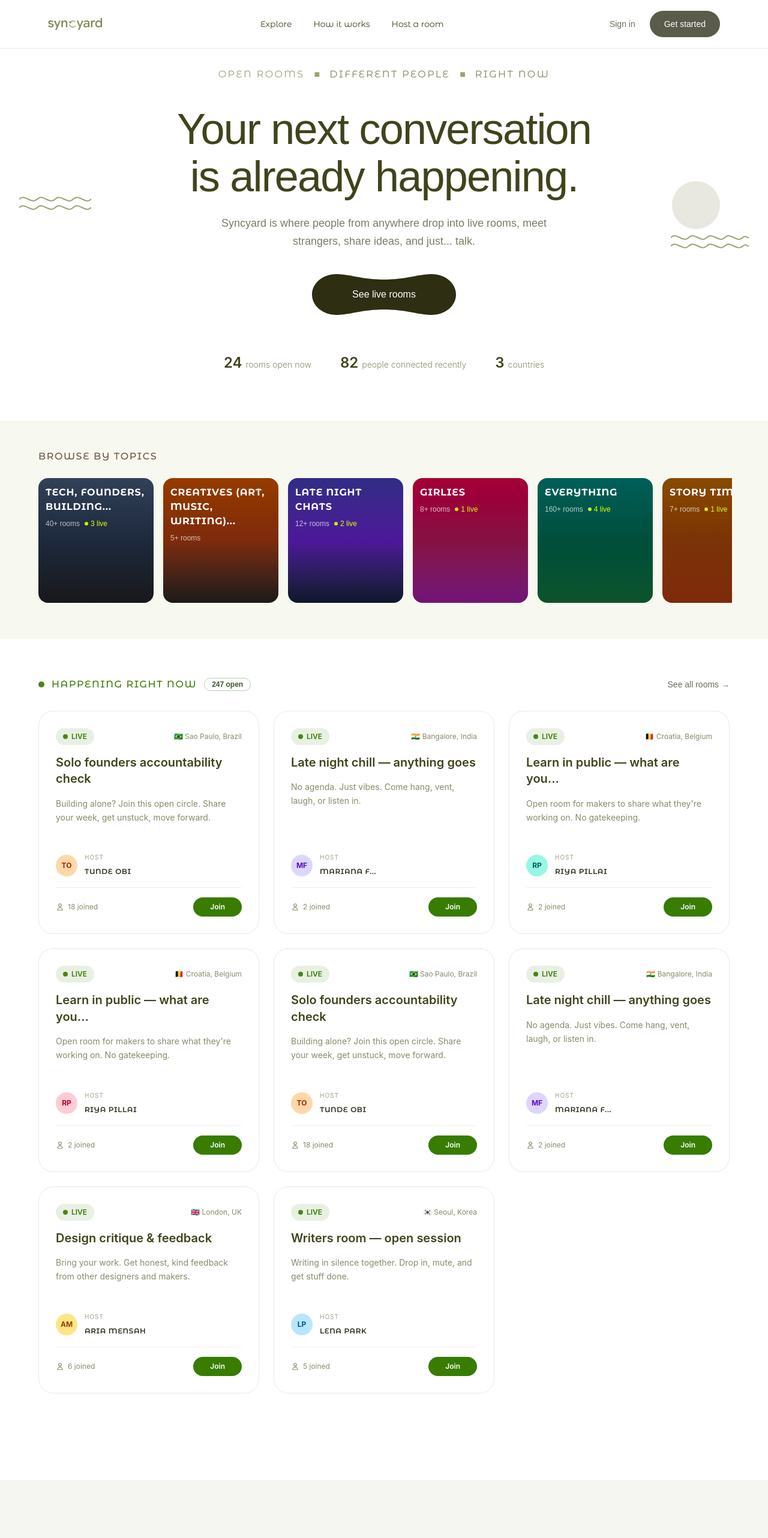
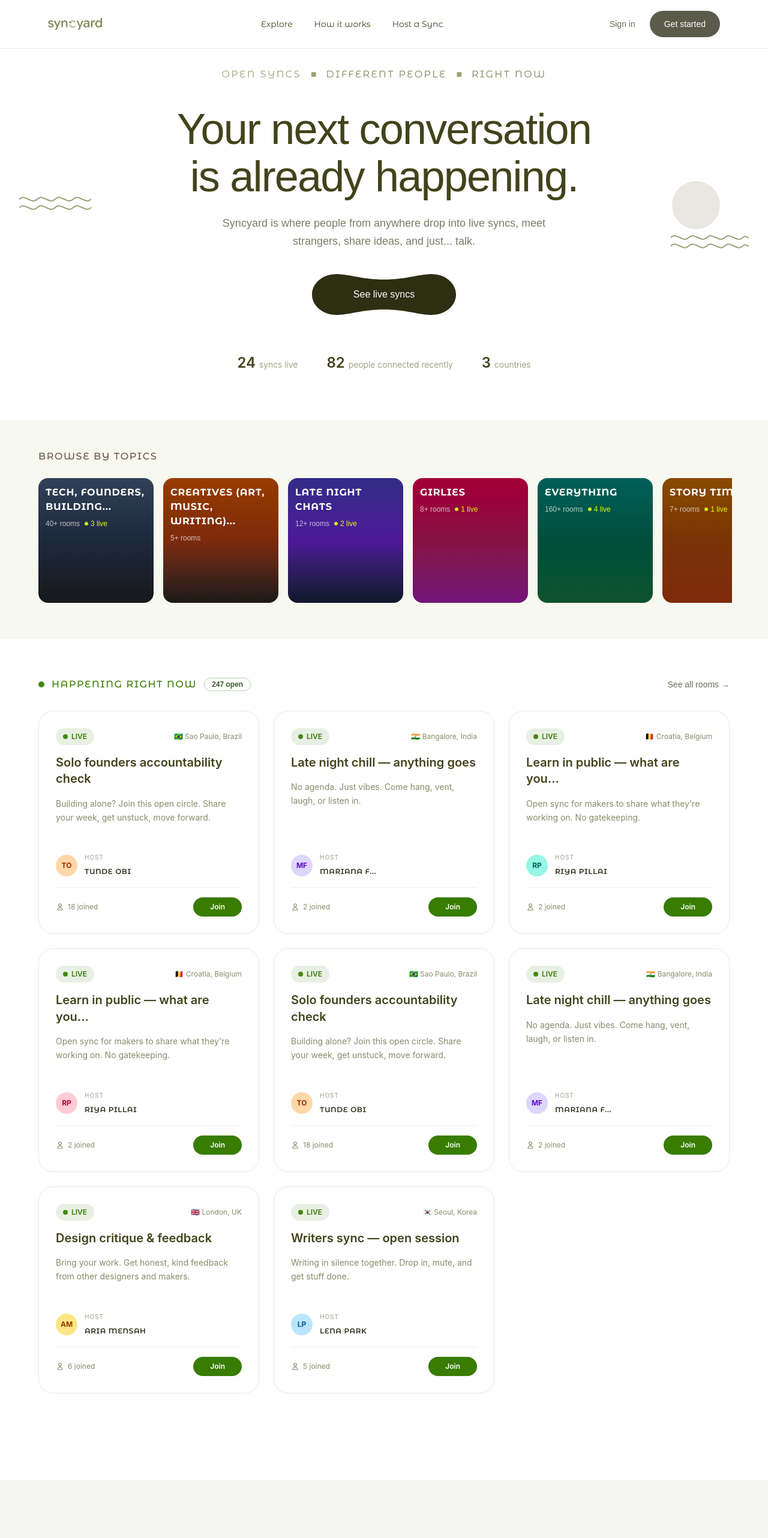
Before and after one commit to Jeyvers/syncyard, a Vue app: page / in a window 1280 px wide. Shown: the top 2564 px of the page at 60% size. Built offline with nearby package versions, Linux system fonts and the light colour scheme; a web font is replaced by a local one.

Commit message:
changed rooms to syncs

```diff
--- a/src/components/auth/AuthModal.vue
+++ b/src/components/auth/AuthModal.vue
@@ -102,7 +102,7 @@ const guestError = ref('')
 
 const guestButtonLabel = computed(() => {
   const redirect = route.query.redirect as string | undefined
-  if (redirect?.includes('/workspace/')) return 'Join room'
+  if (redirect?.includes('/workspace/')) return 'Join Sync'
   return 'Continue as guest'
 })
 
@@ -351,14 +351,14 @@ const inputCls = 'w-full border border-gray-200 rounded-2xl px-5 py-3.5 text-sm
             <!-- ── GUEST ── -->
             <template v-else>
               <h2 class="font-display text-3xl font-medium text-[#A5AC74] mb-2 text-center">Just browsing?</h2>
-              <p class="text-sm text-gray-500 mb-8 text-center">Pick a name and jump straight into any open room. No account needed.</p>
+              <p class="text-sm text-gray-500 mb-8 text-center">Pick a name and jump straight into any live sync. No account needed.</p>
 
               <input v-model="guestName" type="text" placeholder="What should we call you?"
                 :class="inputCls + ' mb-5'"
                 @keydown.enter="handleGuest" />
 
               <ul class="space-y-2 mb-5">
-                <li v-for="item in ['Browse and join any live room', 'Watch and listen in any open room', 'No email or password required']" :key="item"
+                <li v-for="item in ['Browse and join any live sync', 'Watch and listen in any open sync', 'No email or password required']" :key="item"
                   class="flex items-center gap-3 text-sm text-[#4a4a2a]">
                   <span class="h-5 w-5 rounded-full bg-[#dde8c8] flex items-center justify-center shrink-0">
                     <svg class="h-3 w-3 text-[#5a6e2a]" fill="none" viewBox="0 0 24 24" stroke="currentColor">
--- a/src/components/dashboard/DashboardContent.vue
+++ b/src/components/dashboard/DashboardContent.vue
@@ -89,7 +89,7 @@ const liveRooms = [
   },
   {
     title: 'Learn in public — what are you...',
-    description: "Open room for makers to share what they're working on. No gatekeeping.",
+    description: "Open sync for makers to share what they're working on. No gatekeeping.",
     creator: 'Riya Pillai',
     flag: '🇧🇪',
     location: 'Croatia, Belgium',
@@ -97,7 +97,7 @@ const liveRooms = [
   },
   {
     title: 'Learn in public — what are you...',
-    description: "Open room for makers to share what they're working on. No gatekeeping.",
+    description: "Open sync for makers to share what they're working on. No gatekeeping.",
     creator: 'Riya Pillai',
     flag: '🇧🇪',
     location: 'Croatia, Belgium',
@@ -122,7 +122,7 @@ const liveRooms = [
   },
   {
     title: 'Learn in public — what are you...',
-    description: "Open room for makers to share what they're working on. No gatekeeping.",
+    description: "Open sync for makers to share what they're working on. No gatekeeping.",
     creator: 'Riya Pillai',
     flag: '🇧🇪',
     location: 'Croatia, Belgium',
@@ -130,7 +130,7 @@ const liveRooms = [
   },
   {
     title: 'Learn in public — what are you...',
-    description: "Open room for makers to share what they're working on. No gatekeeping.",
+    description: "Open sync for makers to share what they're working on. No gatekeeping.",
     creator: 'Riya Pillai',
     flag: '🇧🇪',
     location: 'Croatia, Belgium',
@@ -206,7 +206,7 @@ function roomInitials(name: string) {
               class="inline-flex items-center gap-2 bg-[#2d4a1e] hover:bg-forest text-white text-sm font-semibold px-6 py-3 rounded-full transition-colors shrink-0"
               @click="emit('start-room')"
             >
-              Start a room
+              Start a Sync
             </button>
             <div
               class="flex items-center gap-2 border border-[#e0e0d4] bg-white rounded-full px-4 py-3 w-64"
@@ -249,7 +249,7 @@ function roomInitials(name: string) {
             <div class="flex items-center justify-around mt-4 py-3 border-y border-[#c8d8b0]">
               <div class="text-center">
                 <p class="text-base font-bold text-[#2d2d1a]">7</p>
-                <p class="text-[9px] text-[#9a9a82] uppercase tracking-wider">Rooms</p>
+                <p class="text-[9px] text-[#9a9a82] uppercase tracking-wider">Syncs</p>
               </div>
               <div class="text-center">
                 <p class="text-base font-bold text-[#2d2d1a]">43</p>
--- a/src/components/home/HappeningNow.vue
+++ b/src/components/home/HappeningNow.vue
@@ -35,7 +35,7 @@ const rooms = [
   },
   {
     title: 'Learn in public — what are you...',
-    description: "Open room for makers to share what they're working on. No gatekeeping.",
+    description: "Open sync for makers to share what they're working on. No gatekeeping.",
     creator: 'Riya Pillai',
     flag: '🇧🇪',
     location: 'Croatia, Belgium',
@@ -43,7 +43,7 @@ const rooms = [
   },
   {
     title: 'Learn in public — what are you...',
-    description: "Open room for makers to share what they're working on. No gatekeeping.",
+    description: "Open sync for makers to share what they're working on. No gatekeeping.",
     creator: 'Riya Pillai',
     flag: '🇧🇪',
     location: 'Croatia, Belgium',
@@ -75,7 +75,7 @@ const rooms = [
     joined: 6,
   },
   {
-    title: 'Writers room — open session',
+    title: 'Writers sync — open session',
     description: 'Writing in silence together. Drop in, mute, and get stuff done.',
     creator: 'Lena Park',
     flag: '🇰🇷',
--- a/src/components/home/HeroSection.vue
+++ b/src/components/home/HeroSection.vue
@@ -53,7 +53,7 @@ import { RouterLink } from 'vue-router'
     <div class="relative max-w-3xl mx-auto text-center">
       <!-- Pills row -->
       <div class="flex items-center justify-center gap-4 mb-10 flex-wrap">
-        <span class="font-display tracking-[0.15em] text-sage-400 uppercase"> Open Rooms </span>
+        <span class="font-display tracking-[0.15em] text-sage-400 uppercase"> Open Syncs </span>
         <span class="text-sage-400 font-bold">■</span>
         <span class="font-display tracking-[0.15em] text-sage-500 uppercase">
           Different People
@@ -69,7 +69,7 @@ import { RouterLink } from 'vue-router'
 
       <!-- Subtext -->
       <p class="text-olive-500 text-base sm:text-lg max-w-xl mx-auto mb-10 leading-relaxed">
-        Syncyard is where people from anywhere drop into live rooms, meet strangers, share ideas,
+        Syncyard is where people from anywhere drop into live syncs, meet strangers, share ideas,
         and just... talk.
       </p>
 
@@ -78,14 +78,14 @@ import { RouterLink } from 'vue-router'
         href="#live-rooms"
         class="font-body inline-flex items-center justify-center bg-olive-dark text-white font-medium px-12 py-5 rounded-blob shadow-lg hover:scale-105 transition-transform duration-200"
       >
-        See live rooms
+        See live syncs
       </a>
 
       <!-- Stats -->
       <div class="mt-16 flex items-center justify-center gap-8 sm:gap-12 flex-wrap font-sans">
         <div>
           <span class="text-2xl font-semibold text-olive">24</span>
-          <span class="ml-1.5 text-sm font-light text-muted">rooms open now</span>
+          <span class="ml-1.5 text-sm font-light text-muted">syncs live</span>
         </div>
         <div>
           <span class="text-2xl font-semibold text-olive">82</span>
--- a/src/components/home/HomeFooter.vue
+++ b/src/components/home/HomeFooter.vue
@@ -32,7 +32,7 @@
               class="inline-flex items-center gap-2 border border-earth-50/40 hover:border-earth-50 text-earth-50 text-sm font-medium px-4 py-2 rounded-full transition-colors"
             >
               <span class="h-2 w-2 rounded-full bg-green-400 shrink-0" />
-              Start a room now
+              Start a Sync now
             </RouterLink>
           </div>
 
@@ -44,7 +44,7 @@
                 <RouterLink
                   to="/discover"
                   class="text-sm text-sage-100 hover:text-white transition-colors"
-                  >Browse rooms</RouterLink
+                  >Browse syncs</RouterLink
                 >
               </li>
               <li>
@@ -98,7 +98,7 @@
                 <RouterLink
                   to="/signup"
                   class="text-sm text-sage-100 hover:text-white transition-colors"
-                  >Host a room</RouterLink
+                  >Host a Sync</RouterLink
                 >
               </li>
               <li>
@@ -130,7 +130,7 @@
               </li>
               <li>
                 <a href="#" class="text-sm text-sage-100 hover:text-white transition-colors"
-                  >Report a room</a
+                  >Report a Sync</a
                 >
               </li>
               <li>
--- a/src/components/home/HomeNavbar.vue
+++ b/src/components/home/HomeNavbar.vue
@@ -109,7 +109,7 @@ onUnmounted(() => {
           class="px-4 py-1.5 font-display text-sm text-[#41431B] hover:text-[#2d2d1a] transition-colors"
           @click="emit('start-room')"
         >
-          Host a room
+          Host a Sync
         </button>
       </nav>
 
@@ -280,7 +280,7 @@ onUnmounted(() => {
           class="block w-full text-left px-3 py-2.5 text-sm text-[#6b6b5a] hover:text-[#2d2d1a] rounded-lg transition-colors"
           @click="mobileHostRoom"
         >
-          Host a room
+          Host a Sync
         </button>
 
         <div class="pt-3 border-t border-[#e8e8e0] flex flex-col gap-2">
--- a/src/components/room/ParticipantTile.vue
+++ b/src/components/room/ParticipantTile.vue
@@ -89,7 +89,7 @@ function initials(name: string) {
       autoplay
       playsinline
       :muted="isLocal"
-      class="absolute inset-0 w-full h-full object-cover"
+      :class="['absolute inset-0 w-full h-full object-cover', isLocal ? 'scale-x-[-1]' : '']"
     />
 
     <!-- Avatar fallback (camera off) -->
--- a/src/components/room/RoomView.vue
+++ b/src/components/room/RoomView.vue
@@ -29,7 +29,7 @@ const gridClass = computed(() => {
     <div v-if="isConnecting" class="flex-1 flex items-center justify-center">
       <div class="text-center">
         <div class="h-8 w-8 rounded-full border-2 border-white/20 border-t-green-400 animate-spin mx-auto mb-3" />
-        <p class="text-white/50 text-sm">{{ isCreator ? 'Starting your sync…' : 'Joining room…' }}</p>
+        <p class="text-white/50 text-sm">{{ isCreator ? 'Starting your sync…' : 'Joining sync…' }}</p>
       </div>
     </div>
 
--- a/src/views/AuthView.vue
+++ b/src/views/AuthView.vue
@@ -361,7 +361,7 @@ const googleBtnLabel = computed(() => {
             Just browsing?
           </h1>
           <p class="text-sm text-muted mb-8">
-            Pick a name and jump straight into any open room.<br />No account needed.
+            Pick a name and jump straight into any live sync.<br />No account needed.
           </p>
 
           <input
@@ -373,7 +373,7 @@ const googleBtnLabel = computed(() => {
           />
 
           <ul class="space-y-2 mb-6">
-            <li v-for="item in ['Browse and join any live room for 10 minutes', 'Chat and participate in discussions', 'No email or password required']"
+            <li v-for="item in ['Browse and join any live sync', 'Watch and listen in any open sync', 'No email or password required']"
               :key="item"
               class="flex items-center gap-3 text-sm text-[#4a4a2a]"
             >
--- a/src/views/RoomSetupView.vue
+++ b/src/views/RoomSetupView.vue
@@ -15,15 +15,22 @@ const loading = ref(false)
 const error = ref('')
 
 const categories = [
-  'Tech & Founders',
-  'Creatives (Art, Music, Writing)',
+  'Open Floor',
+  'Builders',
+  'Creative Corner',
+  'Music & Vibes',
   'Late Night Chats',
+  'Career & Money',
+  'Hot Takes',
+  'Study With Me',
+  'Dating & Relationships',
   'Girlies',
+  'Gaming',
+  'Story Time',
+  'Rant & Vent',
+  'African Creatives',
+  'Spirituality & Wellness',
   'Design Critique',
-  'Writers Room',
-  'Everything',
-  'Story Time',
-  'Other',
 ]
 
 async function handleCreate() {
@@ -63,25 +70,26 @@ async function handleCreate() {
 </script>
 
 <template>
-  <div
-    class="min-h-screen flex items-center justify-center bg-[#f5f5f2] px-4"
-  >
+  <div class="min-h-screen flex items-center justify-center bg-[#f5f5f2] px-4">
     <!-- Back -->
     <RouterLink
       to="/discover"
       class="fixed top-5 left-5 flex items-center gap-2 text-sm text-muted hover:text-[#2d2d1a] transition-colors"
     >
       <svg class="h-4 w-4" fill="none" viewBox="0 0 24 24" stroke="currentColor">
-        <path stroke-linecap="round" stroke-linejoin="round" stroke-width="2" d="M10 19l-7-7m0 0l7-7m-7 7h18"/>
+        <path
+          stroke-linecap="round"
+          stroke-linejoin="round"
+          stroke-width="2"
+          d="M10 19l-7-7m0 0l7-7m-7 7h18"
+        />
       </svg>
       Back
     </RouterLink>
 
     <!-- Panel -->
     <div class="w-full max-w-sm bg-[#dde8c8]/60 border border-[#c8d8b0] rounded-2xl p-7">
-      <h2
-        class="font-display text-[#2d5a1a] font-semibold text-base leading-snug mb-6"
-      >
+      <h2 class="font-display text-[#2d5a1a] font-semibold text-base leading-snug mb-6">
         Add a bit more information<br />for your sync
       </h2>
 
--- a/src/views/WorkspaceView.vue
+++ b/src/views/WorkspaceView.vue
@@ -19,6 +19,7 @@ const workspaceId = route.params.id as string
 const workspace = ref<any>(null)
 const creator = ref<any>(null)
 const loading = ref(true)
+const isEnded = ref(false)
 
 // LiveKit
 const livekit = useLiveKit()
@@ -88,7 +89,7 @@ async function copyRoomLink() {
 
 const categories = [
   'Tech & Founders', 'Creatives (Art, Music, Writing)', 'Late Night Chats',
-  'Girlies', 'Design Critique', 'Writers Room', 'Everything', 'Story Time', 'Other',
+  'Girlies', 'Design Critique', 'Writers Sync', 'Everything', 'Story Time', 'Other',
 ]
 
 // ── Supabase sync ──────────────────────────────────────────────────────────
@@ -103,10 +104,9 @@ async function markActive() {
 async function markLeft() {
   if (!auth.isAuthenticated) return
   const next = Math.max(0, (workspace.value?.participant_count ?? 1) - 1)
-  await supabase
-    .from('workspaces')
-    .update({ participant_count: next, is_active: next > 0 })
-    .eq('id', workspaceId)
+  const updates: Record<string, unknown> = { participant_count: next, is_active: next > 0 }
+  if (next === 0) updates.ended_at = new Date().toISOString()
+  await supabase.from('workspaces').update(updates).eq('id', workspaceId)
 }
 
 // ── Lifecycle ──────────────────────────────────────────────────────────────
@@ -125,7 +125,22 @@ onMounted(async () => {
     maxEntry.value = ws.max_members ?? ''
     likeCount.value = ws.like_count ?? 0
 
-    // If the room already has a real title, info is considered filled
+    // Mark as ended if ended_at is set
+    if (ws.ended_at) {
+      isEnded.value = true
+      loading.value = false
+      return
+    }
+
+    // Auto-expire: no one present for 30+ minutes
+    const ageMs = Date.now() - new Date(ws.created_at).getTime()
+    if (!ws.is_active && (ws.participant_count ?? 0) === 0 && ageMs > 30 * 60 * 1000) {
+      isEnded.value = true
+      loading.value = false
+      return
+    }
+
+    // If the sync already has a real title, info is considered filled
     if (ws.name && ws.name !== 'New Sync') infoFilled.value = true
 
     if (ws.creator_id) {
@@ -186,7 +201,22 @@ function creatorInitials(name: string = '') {
 <template>
   <div class="h-screen flex flex-col overflow-hidden bg-[#0d1a08]">
 
+    <!-- ── Ended state ───────────────────────────────────────────────────── -->
+    <div v-if="isEnded" class="flex-1 flex flex-col items-center justify-center px-6 text-center">
+      <div class="h-16 w-16 rounded-full bg-white/10 flex items-center justify-center mb-5">
+        <svg class="h-8 w-8 text-white/40" fill="none" viewBox="0 0 24 24" stroke="currentColor">
+          <path stroke-linecap="round" stroke-linejoin="round" stroke-width="1.5" d="M12 8v4l3 3m6-3a9 9 0 11-18 0 9 9 0 0118 0z" />
+        </svg>
+      </div>
+      <h2 class="text-white font-semibold text-xl mb-2">This sync has ended</h2>
+      <p class="text-white/50 text-sm max-w-sm leading-relaxed mb-6">The host has left or the sync expired due to inactivity. Start a new one to keep the conversation going.</p>
+      <RouterLink to="/" class="bg-[#4a7a28] hover:bg-[#5a8a34] text-white text-sm font-semibold px-6 py-3 rounded-xl transition-colors">
+        Back to home
+      </RouterLink>
+    </div>
+
     <!-- ── Main area ─────────────────────────────────────────────────────── -->
+    <template v-else>
     <div class="flex-1 flex overflow-hidden relative">
 
       <!-- Floating top bar -->
@@ -272,7 +302,7 @@ function creatorInitials(name: string = '') {
                   <svg class="h-3.5 w-3.5" fill="none" viewBox="0 0 24 24" stroke="currentColor">
                     <path stroke-linecap="round" stroke-linejoin="round" stroke-width="2" d="M17 20h5v-2a3 3 0 00-5.356-1.857M17 20H7m10 0v-2c0-.656-.126-1.283-.356-1.857M7 20H2v-2a3 3 0 015.356-1.857M7 20v-2c0-.656.126-1.283.356-1.857m0 0a5.002 5.002 0 019.288 0M15 7a3 3 0 11-6 0 3 3 0 016 0z" />
                   </svg>
-                  {{ livekit.participantCount.value }} in this room
+                  {{ livekit.participantCount.value }} in this sync
                 </div>
               </div>
 
@@ -485,7 +515,7 @@ function creatorInitials(name: string = '') {
               </div>
               <div>
                 <p class="text-white font-semibold text-sm leading-snug">Add info before others can join</p>
-                <p class="text-white/50 text-xs mt-0.5">Give your room a title so people know what to expect.</p>
+                <p class="text-white/50 text-xs mt-0.5">Give your sync a title so people know what to expect.</p>
               </div>
             </div>
           </div>
@@ -496,13 +526,13 @@ function creatorInitials(name: string = '') {
               <input
                 v-model="title"
                 type="text"
-                placeholder="Room title *"
+                placeholder="Sync title *"
                 class="w-full bg-white/10 border border-white/20 rounded-xl px-4 py-3 text-sm text-white placeholder-white/40 focus:outline-none focus:border-[#7a9a50] focus:ring-1 focus:ring-[#7a9a50] transition-colors"
               />
             </div>
             <textarea
               v-model="description"
-              placeholder="What's this room about? (optional)"
+              placeholder="What's this sync about? (optional)"
               rows="2"
               class="w-full bg-white/10 border border-white/20 rounded-xl px-4 py-3 text-sm text-white placeholder-white/40 focus:outline-none focus:border-[#7a9a50] transition-colors resize-none"
             />
@@ -549,5 +579,6 @@ function creatorInitials(name: string = '') {
       @leave="leaveRoom"
     />
 
+    </template><!-- end v-else (not ended) -->
   </div>
 </template>
```
Also changed, not shown: 1 other file (tests, documents, lock files or other folders).
